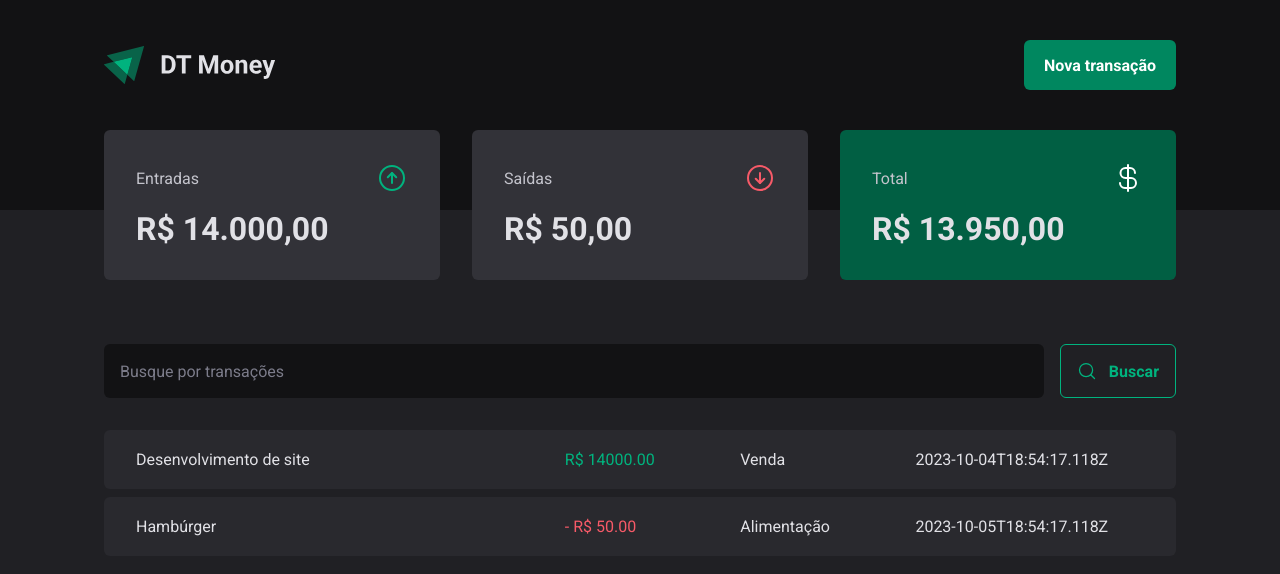
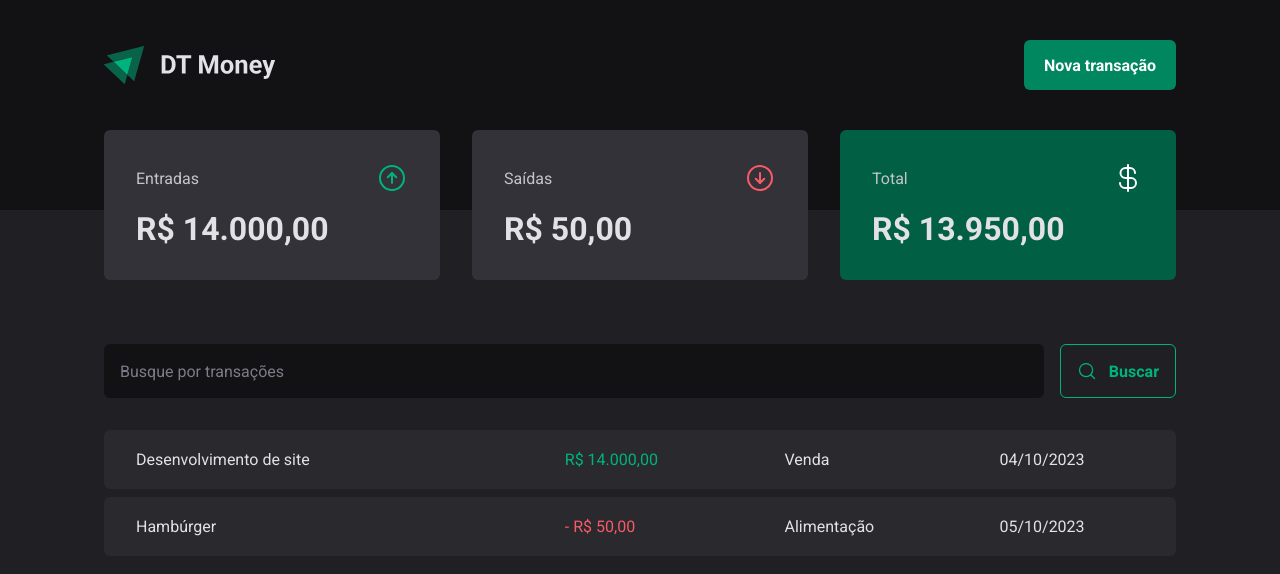
Before and after one commit to dv-script/dt-money, a React (Vite) app: page / in a window 1280 px wide. Shown: the top 574 px of the page. Built offline with nearby package versions, Linux system fonts and the light colour scheme; data requests are answered from the project's data file.

Commit message:
refactor: refactoring Transactions

```diff
--- a/src/pages/Transactions/components/SearchForm/styles.ts
+++ b/src/pages/Transactions/components/SearchForm/styles.ts
@@ -41,5 +41,10 @@
                 color 0.2s,
                 border-color 0.2s;
         }
+
+        &:disabled {
+            opacity: 0.6;
+            cursor: not-allowed;
+        }
     }
 `;
--- a/src/pages/Transactions/index.tsx
+++ b/src/pages/Transactions/index.tsx
@@ -1,5 +1,6 @@
 import { useContext } from "react";
 import { TransactionsContext } from "../../contexts/TransactionsContext";
+import { dateFormatter, priceFormatter } from "../../utils/formatter";
 
 import * as S from "./styles";
 
@@ -27,11 +28,11 @@
                                 <td>
                                     <S.PriceHighlight $variant={transaction.type}>
                                         {transaction.type === 'outcome' && '- '}
-                                        R$ {transaction.price.toFixed(2)}
+                                        {priceFormatter.format(transaction.price)}
                                     </S.PriceHighlight>
                                 </td>
                                 <td>{transaction.category}</td>
-                                <td>{transaction.createdAt}</td>
+                                <td>{dateFormatter.format(new Date(transaction.createdAt))}</td>
                             </tr>
                         ))}
                     </tbody>
```
